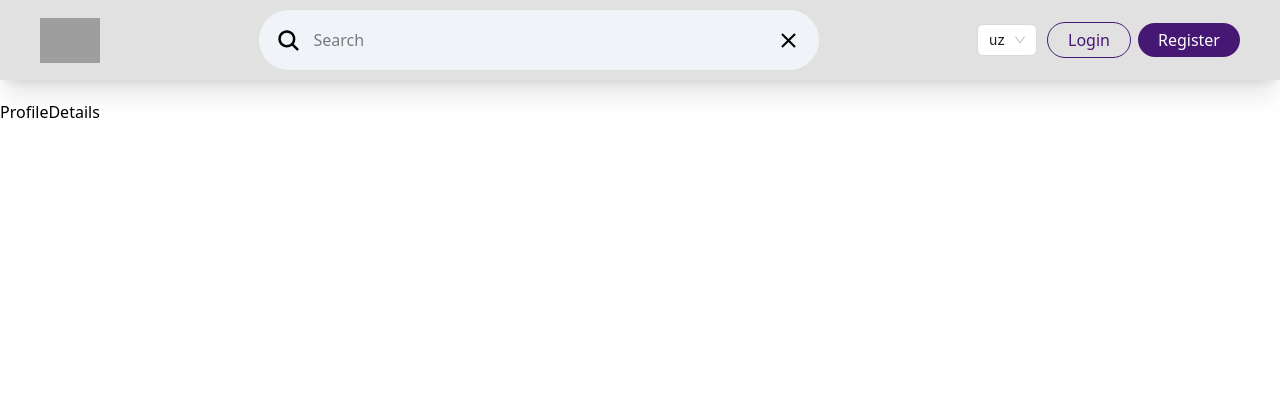
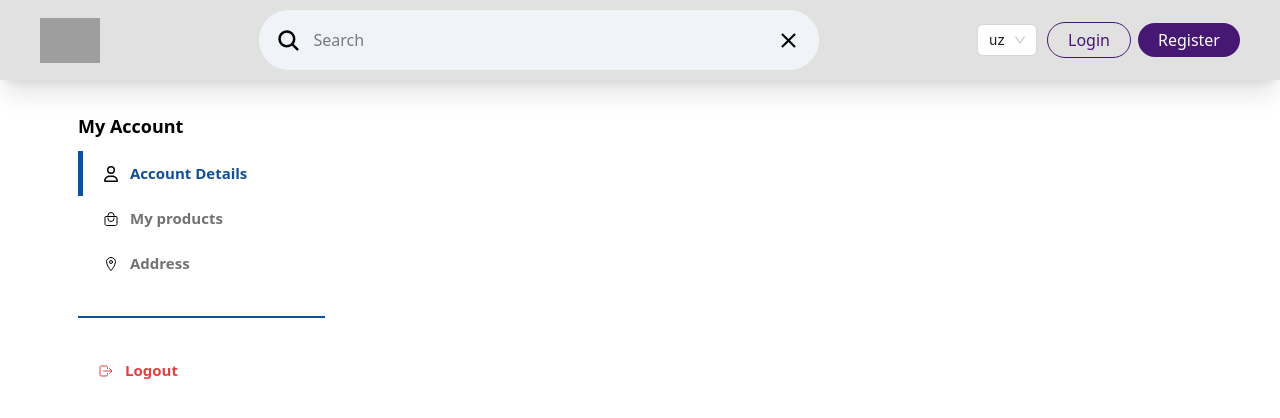
Before and after one commit to asliddinrashidovich/itransition-course-project-ful-project, a React (Vite) app in the folder frontend/: page /profile in a window 1280 px wide. Shown: the top 418 px of the page. Built offline with nearby package versions, Linux system fonts and the light colour scheme; grey boxes are pictures that could not be loaded.

Commit message:
profile page added

```diff
--- a/frontend/src/App.jsx
+++ b/frontend/src/App.jsx
@@ -2,6 +2,7 @@ import { createBrowserRouter, createRoutesFromElements, Route, RouterProvider }
 import MainLayout from "./layout/main-layout"
 import { CreateTemplatePage, FormPreview, HomePage, LoginPage, NotFoundPage, ProfilePage, RegisterPage } from "./pages"
 import FormLayout from "./layout/form-layout"
+import { AccountDetails, Address, MyProducts } from "./components"
 
 function App() {
     const routes = createBrowserRouter(
@@ -12,8 +13,12 @@ function App() {
           <Route path="login" element={<LoginPage />} />
           <Route path="register" element={<RegisterPage />} />
           <Route path="templates/:id" element={<CreateTemplatePage />} />
-          <Route path="profile" element={<ProfilePage />} />
           <Route path="*" element={<NotFoundPage />} />
+          <Route path="profile/" element={<ProfilePage/>}>
+            <Route index element={<AccountDetails/>}/>
+            <Route path="my-products" element={<MyProducts/>}/>
+            <Route path="address" element={<Address/>}/>
+          </Route>
         </Route>
 
         <Route element={<FormLayout />}>
--- a/frontend/src/components/index.js
+++ b/frontend/src/components/index.js
@@ -4,6 +4,9 @@ export {default as LoginForm} from "./auth/login-form"
 export {default as StartNewForm} from "./home/start-new-form"
 export {default as ResentTempletes} from "./home/resent-templetes"
 export {default as CreateNewForm} from "./create-template/create-new-form"
-export {default as ProfileDetails} from "./profile/profile-details"
 export {default as NonAuthHero} from "./home/non-auth-hero"
 export {default as FormPreviewSection} from "./form-preview/form-preview-section"
+export {default as ProfileDetails} from "./profile/profile"
+export {default as AccountDetails} from "./profile/account-details"
+export {default as Address} from "./profile/address"
+export {default as MyProducts} from "./profile/my-products"
--- /dev/null
+++ b/frontend/src/components/profile/account-details.jsx
@@ -0,0 +1,10 @@
+function AccountDetails() {
+  return (
+    <div className="px-5 md:px-10 py-[20px]">
+      <div className="main-container">
+      </div>
+    </div>
+  )
+}
+
+export default AccountDetails
--- /dev/null
+++ b/frontend/src/components/profile/address.jsx
@@ -0,0 +1,7 @@
+function Address() {
+  return (
+    <div>Address</div>
+  )
+}
+
+export default Address
--- /dev/null
+++ b/frontend/src/components/profile/my-products.jsx
@@ -0,0 +1,11 @@
+import NotFound from "./not-found"
+
+function MyProducts() {
+  return (
+    <>
+        <NotFound>No products yet...</NotFound>
+    </>
+  )
+}
+
+export default MyProducts
--- /dev/null
+++ b/frontend/src/components/profile/not-found.jsx
@@ -0,0 +1,11 @@
+function NotFound({children}) {
+  return (
+    <div className="flex justify-center mt-[50px]">
+        <div className="flex flex-col items-center">
+            <h2 className="mt-[20px] text-[17px] font-[600]">{children}</h2>
+        </div>
+    </div>
+  )
+}
+
+export default NotFound
--- a/frontend/src/components/profile/profile-details.jsx
+++ /dev/null
@@ -1,7 +0,0 @@
-function ProfileDetails() {
-  return (
-    <div className="pt-[100px]">ProfileDetails</div>
-  )
-}
-
-export default ProfileDetails
--- /dev/null
+++ b/frontend/src/components/profile/profile.jsx
@@ -0,0 +1,64 @@
+import { useState } from "react"
+import { Outlet, useLocation, useNavigate } from "react-router-dom";
+import { IoMdSpeedometer } from "react-icons/io";
+import { Modal } from "antd";
+import { FaRegUser } from "react-icons/fa6";
+import { IoBagHandleOutline, IoLocationOutline, IoLogOutOutline } from "react-icons/io5";
+
+function ProfileSection() {
+    const {pathname} = useLocation()
+    const activeFilter = pathname.split('/')[2] ? pathname.split('/')[2] : 'account-details'
+    console.log(activeFilter)
+    const navigate = useNavigate()
+    const [isModalOpen, setIsModalOpen] = useState(false);
+    const showModal = () => {
+        setIsModalOpen(true);
+    };
+    const handleOk = () => {
+        setIsModalOpen(false);
+        localStorage.removeItem('user')
+        localStorage.removeItem('token')
+        navigate('/')
+        window.location.reload();
+    };
+    const handleCancel = () => {
+        setIsModalOpen(false);
+    };
+    function handleTab(path) {
+        navigate(`${path == 'Account Details' ? '' : path.split('').map(item => item.replace(' ', '-')).join('').toLowerCase()}`)
+    }
+  return (
+    <div className="max-w-[1200px] mx-auto flex pt-[100px] pb-[40px] gap-[30px] px-[20px]">
+        <div className="md:block hidden w-[25%] p-[18px]">
+            <h2 className="font-[700] text-[18px] leading-[16px] mb-[17px]">My Account</h2>
+            <div>
+                <div onClick={() => handleTab('Account Details')} className={`flex gap-[11px] items-center border-l-[5px] pl-[20px] cursor-pointer  ${activeFilter == 'account-details' ? 'border-[#134e9b]' : 'border-[#fff]'}`}>
+                    <FaRegUser />
+                    <p className={`font-[700] text-[15px] leading-[45px] ${activeFilter == 'account-details' ? 'text-[#134e9b]' : 'text-[#727272]'}`}>Account Details</p>
+                </div>
+                <div onClick={() => handleTab('My products')} className={`flex gap-[11px] items-center border-l-[5px] pl-[20px] cursor-pointer ${activeFilter == 'my-products' ? 'border-[#134e9b]' : 'border-[#fff]'}`}>
+                    <IoBagHandleOutline />
+                    <p className={`font-[700] text-[15px] leading-[45px] ${activeFilter == 'my-products' ? 'text-[#134e9b]' : 'text-[#727272]'}`}>My products</p>
+                </div>
+                <div onClick={() => handleTab('Address')} className={`flex gap-[11px] items-center border-l-[5px] pl-[20px] cursor-pointer ${activeFilter == 'address' ? 'border-[#134e9b]' : 'border-[#fff]'}`}>
+                    <IoLocationOutline />
+                    <p className={`font-[700] text-[15px] leading-[45px] ${activeFilter == 'address' ? 'text-[#134e9b]' : 'text-[#727272]'}`}>Address</p>
+                </div>
+            </div>
+            <hr className="border-[0.5px] border-[#134e9b] my-[30px]"/>
+            <button  onClick={showModal} className="flex gap-[11px] text-[#e04242] items-center  pl-[20px] cursor-pointer">
+                <IoLogOutOutline />
+                <p className="font-[700] text-[15px] text-inherit leading-[45px]">Logout</p>
+            </button>
+            <Modal title="❗Do you want to logout?" open={isModalOpen} onOk={handleOk} onCancel={handleCancel}>
+                <p className="text-[15px] font-[500]">Please make sure, bacause this action cannot be undone!</p>
+            </Modal>
+        </div>
+        <div className="w-full md:w-[75%]">
+            <Outlet/>
+        </div>
+    </div>
+  )
+}
+
+export default ProfileSection
```
